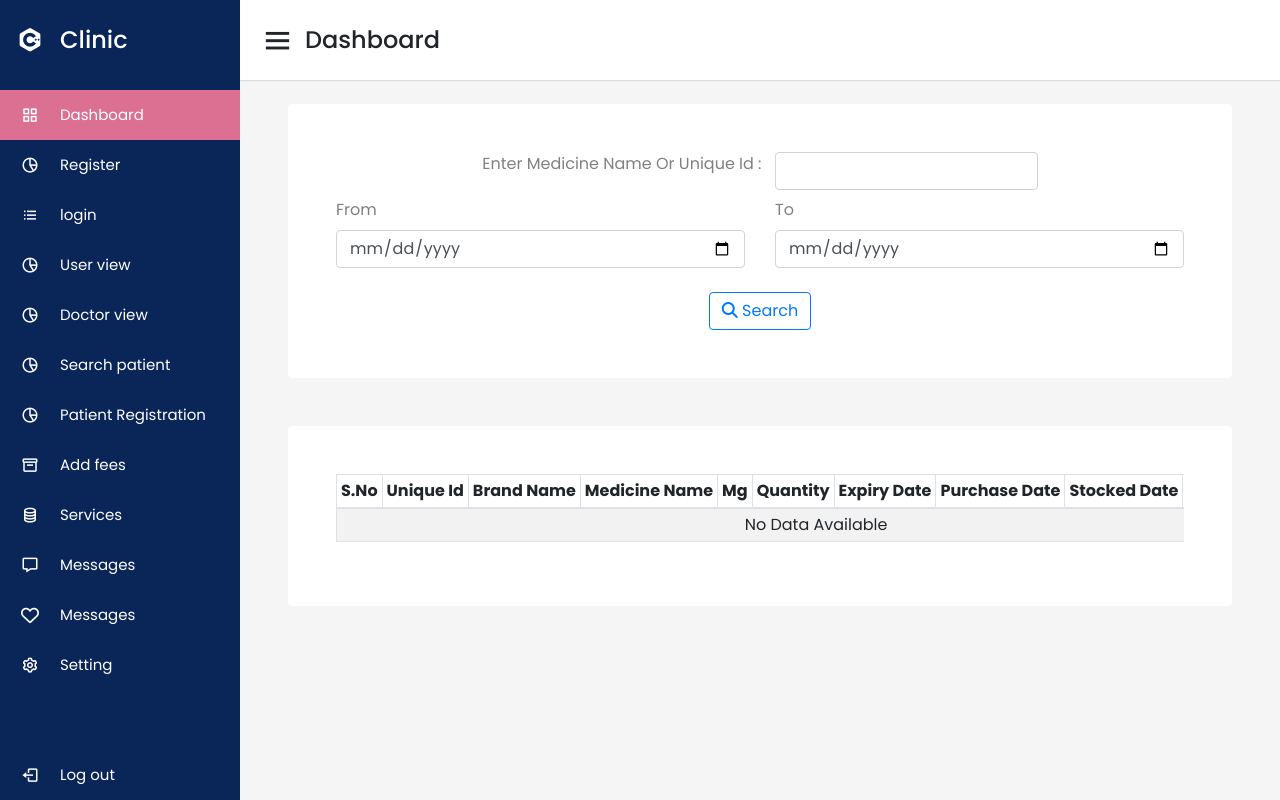
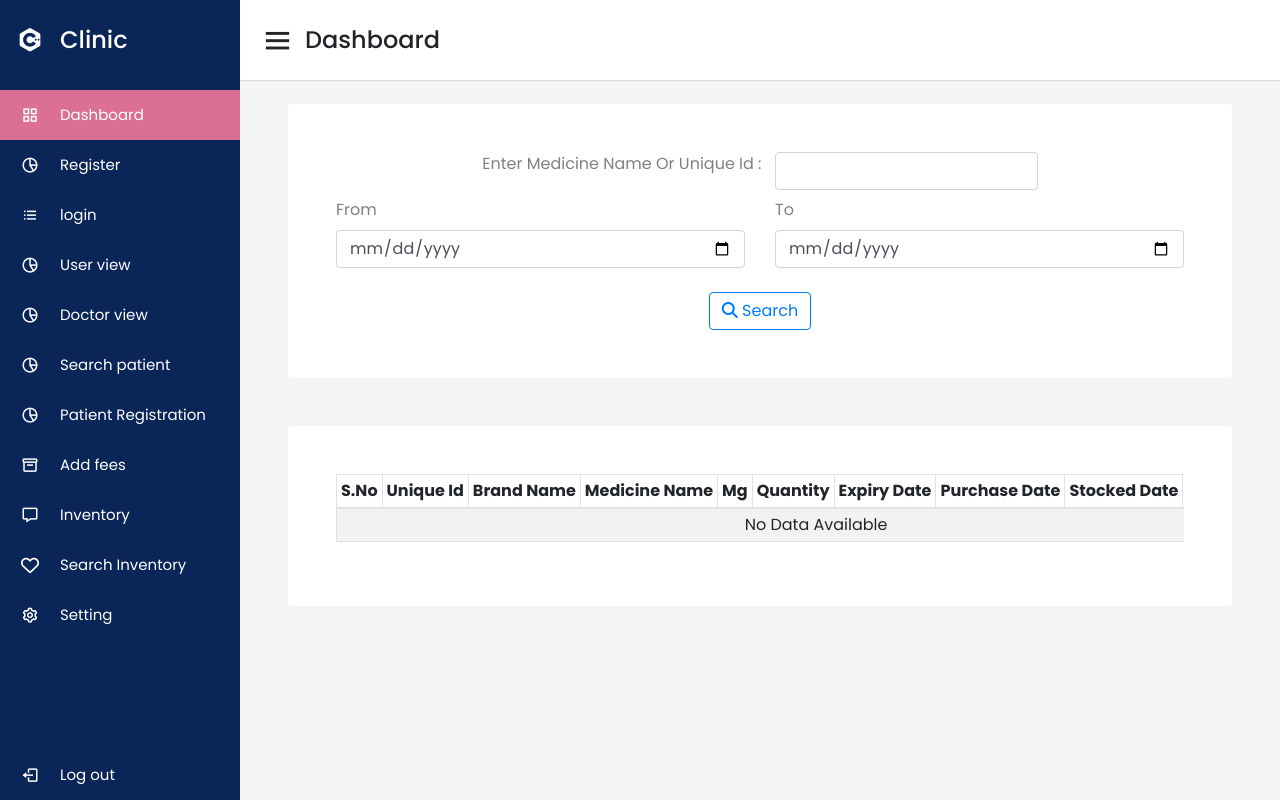
Before and after one commit to sarvancm/clinic, a Django app: page /inventory/search_medicine/ in a window 1280 px wide. Run offline with Django 4.2, Linux system fonts and the light colour scheme.

Commit message:
inventory

```diff
--- a/inventory/templates/inventory/search_medicine.html
+++ b/inventory/templates/inventory/search_medicine.html
@@ -102,8 +102,7 @@
         <div class="modal-body">
             <form method="POST"  action="{% url 'inventory_update_medicine' %}">
                 {% csrf_token %}
-                {% comment %} <div class="row" id="hiddden_section" style="display: none;"> {% endcomment %}
-                    <div class="row">
+                <div class="row" id="hiddden_section" style="display: none;">
                     <div class="col-lg-6">
                         <input type="text" id="search_item" name="search">
                     </div>
@@ -275,7 +274,7 @@
         <div class="modal-body">
             <form method="POST"  action="{% url 'inventory_update_medicine' %}">
                 {% csrf_token %}
-                <div class="row">
+                <div class="row" style="display: none;">
                     <div class="col-lg-6">
                         <input type="text" value="{{name_id}}" name="search" id="search_item">
                     </div>
--- a/management/templates/management/navbar.html
+++ b/management/templates/management/navbar.html
@@ -83,24 +83,24 @@
                 </a>
             </li>
 
-            <li>
+            <!-- <li>
                 <a href="#">
                     <i class='bx bx-coin-stack'></i>
                     <span class="links_name">Services</span>
                 </a>
-            </li>
+            </li> -->
 
 
             <li>
-                <a href="#">
+                <a href="{% url 'inventory_add_medicine' %}">
                     <i class='bx bx-message'></i>
-                    <span class="links_name">Messages</span>
+                    <span class="links_name">Inventory</span>
                 </a>
             </li>
             <li>
-                <a href="#">
+                <a href="{% url 'inventory_search_medicine' %}">
                     <i class="fa-regular fa-heart"></i>
-                    <span class="links_name">Messages</span>
+                    <span class="links_name">Search Inventory</span>
                 </a>
             </li>
             <li>
```
Also changed, not shown: db.sqlite3.
